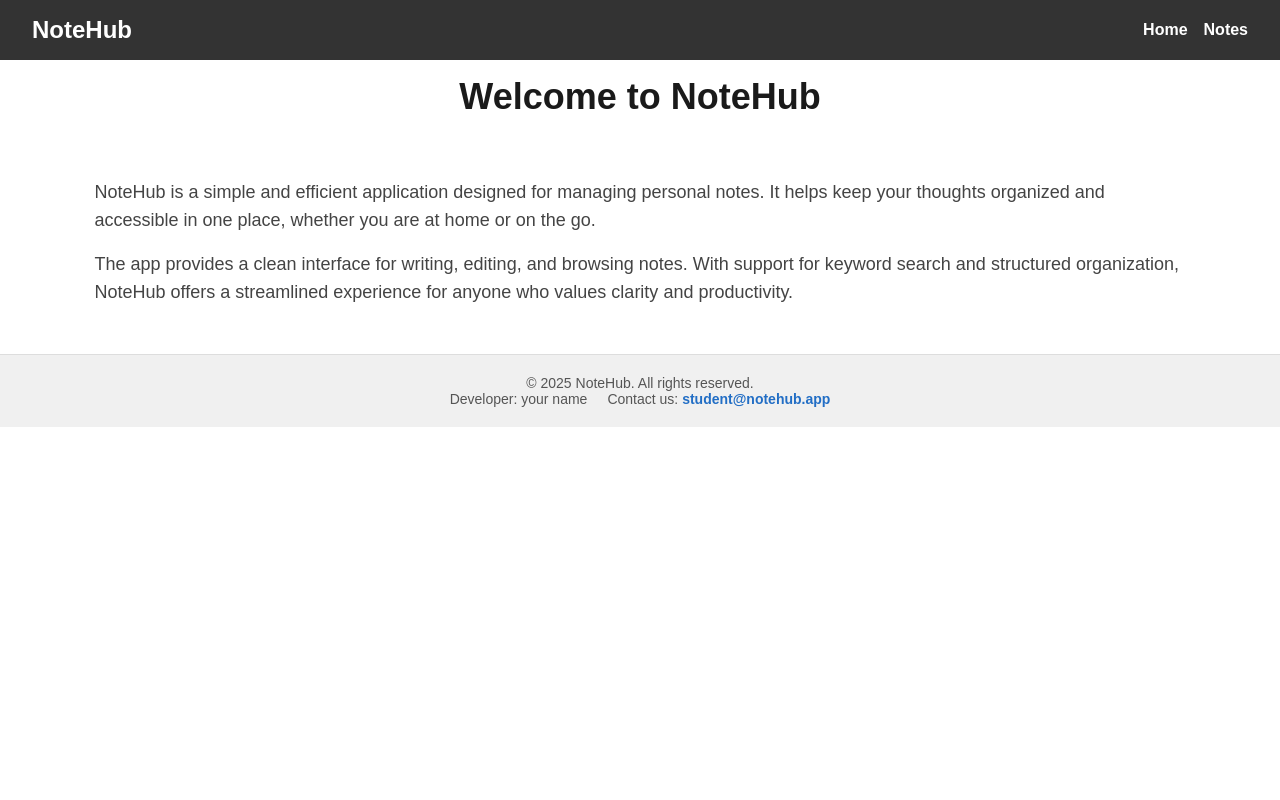
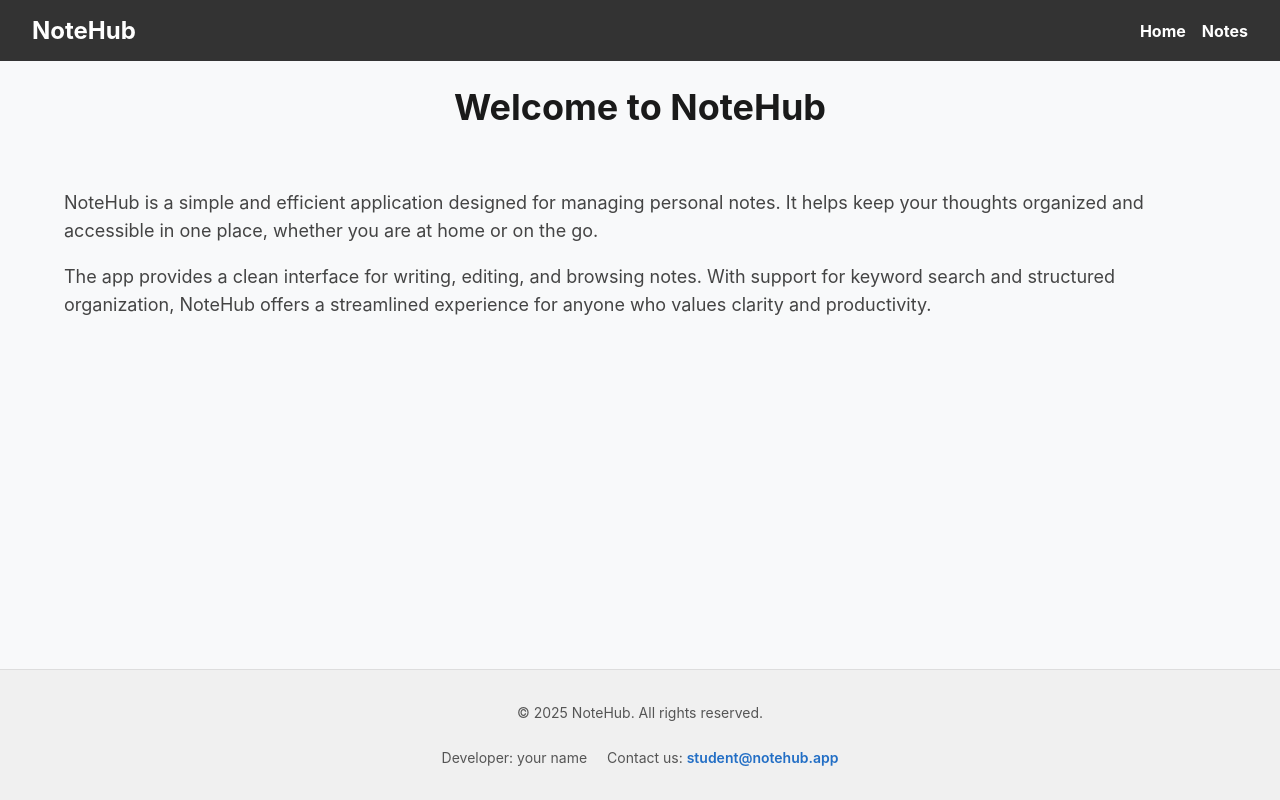
Before and after one commit to IvanVsemDobra/07-routing-nextjs, a Next.js app: page / in a window 1280 px wide. Built offline with nearby package versions, Linux system fonts and the light colour scheme.

Commit message:
files-dt

```diff
--- a/app/globals.css
+++ b/app/globals.css
@@ -1,53 +1,13 @@
-:root {
-  --background: #ffffff;
-  --foreground: #171717;
+body {
+  font-family: -apple-system, BlinkMacSystemFont, "Segoe UI", Roboto, Oxygen,
+    Ubuntu, Cantarell, "Helvetica Neue", sans-serif;
+  display: flex;
+  flex-direction: column;
+  min-height: 100vh;
+  margin: 0;
+  background-color: #f8f9fa;
 }
 
-
-
 main {
-
   flex: 1;
- margin: 16px;
-
 }
-
-@media (prefers-color-scheme: dark) {
-  :root {
-    --background: #0a0a0a;
-    --foreground: #ededed;
-  }
-}
-
-html,
-body {
-  max-width: 100vw;
-  overflow-x: hidden;
-}
-
-body {
-  color: var(--foreground);
-  background: var(--background);
-  font-family: Arial, Helvetica, sans-serif;
-  -webkit-font-smoothing: antialiased;
-  -moz-osx-font-smoothing: grayscale;
-  display: flex;
-  flex-direction: column;
-}
-
-* {
-  box-sizing: border-box;
-  padding: 0;
-  margin: 0;
-}
-
-a {
-  color: inherit;
-  text-decoration: none;
-}
-
-@media (prefers-color-scheme: dark) {
-  html {
-    color-scheme: dark;
-  }
-}
```
Also changed, not shown: app/@modal/(.)notes/[id]/NotePreview.client.tsx (+38 -27 lines), components/Modal/Modal.tsx (+25 -29 lines).
